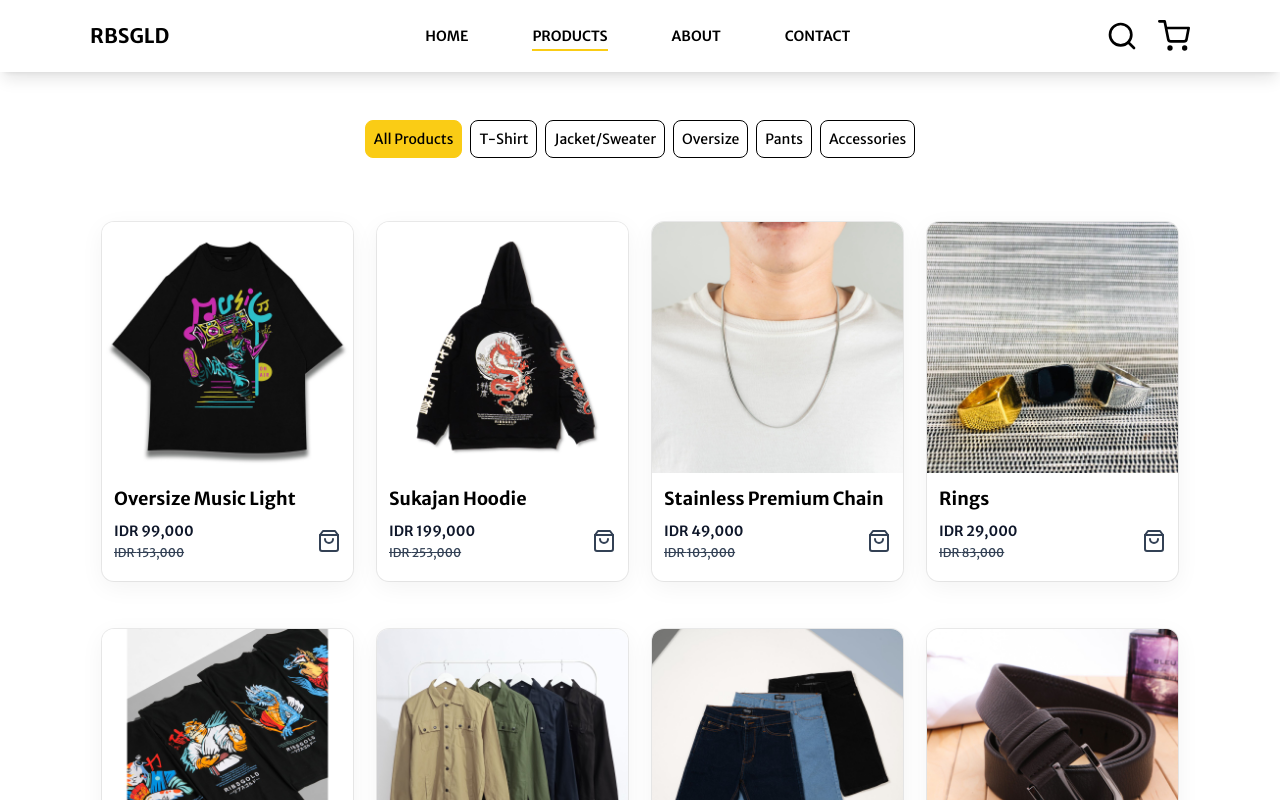
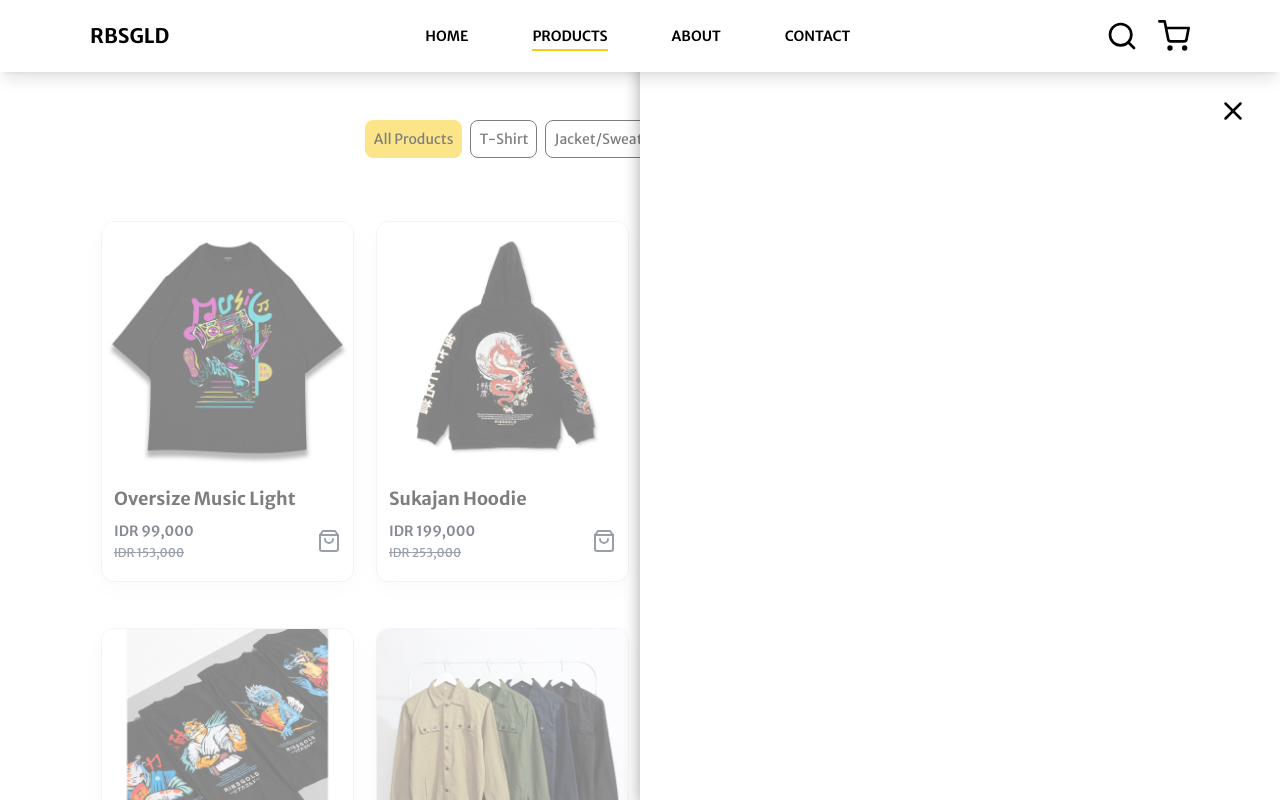
Before and after one commit to rustiandacodes/ribsgold-ecommerce, a React (Create React App) app: page /products in a window 1280 px wide. Both pictures are taken after a click on the element 1174 px from the left and 36 px from the top of the page. Shown: the top 800 px of the page. Built offline with nearby package versions, Linux system fonts and the light colour scheme.

Commit message:
make conditions when add to chart icon has clicked

```diff
--- a/src/App.js
+++ b/src/App.js
@@ -1,15 +1,30 @@
 import Router from './router/Router'
 import Navbar from './components/Navbar'
 import Footer from './components/Footer'
+import AddToChart from './components/AddToChart'
 
-function App() {
+import { connect } from 'react-redux'
+
+const App = (props) => {
+  console.log(props.showAddToChart)
   return (
-    <div>
+    <div className="relative">
       <Navbar />
-      <Router />
-      <Footer />
+      <AddToChart />
+      <div
+        className={`${props.showAddToChart === true ? 'opacity-[50%]' : ''}`}
+      >
+        <Router />
+        <Footer />
+      </div>
     </div>
   )
 }
 
-export default App
+const mapStateToProps = (state) => {
+  return {
+    showAddToChart: state.showAddToChart,
+  }
+}
+
+export default connect(mapStateToProps)(App)
--- /dev/null
+++ b/src/components/AddToChart.jsx
@@ -0,0 +1,50 @@
+import { connect } from 'react-redux'
+import ActionType from '../redux/globalActionType'
+import { X } from 'react-feather'
+
+const AddToChart = (props) => {
+  return (
+    <div
+      className={`${
+        props.showAddToChart === false ? 'hidden' : 'block'
+      } md:px-8 pb-8 z-40 pt-24 right-0 bottom-0 top-0 w-full md:w-1/2 h-screen fixed addtochart-shadow bg-white`}
+    >
+      <div className="flex justify-end px-8 md:px-0 mb-5">
+        <X
+          size={30}
+          className="cursor-pointer"
+          onClick={() => {
+            props.handleShowAddToChart(false)
+          }}
+        />
+      </div>
+      <div className="h-screen p-2 pb-24 px-5 overflow-scroll">
+        {props.addToChartProducts.map((item) => {
+          return (
+            <div className="flex gap-3 p-5 h-48 mb-3 bg-white card-shadow rounded-lg">
+              <img src={item.image[0]} alt={item.name} />
+              <p className="w-1/2">{item.name}</p>
+            </div>
+          )
+        })}
+      </div>
+    </div>
+  )
+}
+
+const mapStateToProps = (state) => {
+  return {
+    addToChartProducts: state.addToChartProducts,
+    showAddToChart: state.showAddToChart,
+  }
+}
+const mapDispatchToProps = (dispatch) => {
+  return {
+    handleAddToChart: (item) =>
+      dispatch({ type: ActionType.ADD_TO_CHART, results: item }),
+    handleShowAddToChart: (value) =>
+      dispatch({ type: ActionType.SHOW_ADD_TO_CHART, results: value }),
+  }
+}
+
+export default connect(mapStateToProps, mapDispatchToProps)(AddToChart)
--- a/src/components/Navbar.jsx
+++ b/src/components/Navbar.jsx
@@ -12,15 +12,16 @@ import { useState } from 'react'
 const Navbar = (props) => {
   const [hamburger, setHamburger] = useState(true)
 
-  console.log(props.addToChartProducts.length)
+  const handleHamburger = () => {
+    hamburger === true ? setHamburger(false) : setHamburger(true)
+  }
 
-  const handleHamburger = () => {
-    if (hamburger === true) {
-      setHamburger(false)
-    } else {
-      setHamburger(true)
-    }
+  const handleAddTochartButton = () => {
+    props.showAddToChart === false
+      ? props.handleShowAddToChart(true)
+      : props.handleShowAddToChart(false)
   }
+
   return (
     <nav className="shadow-lg px-8 fixed w-full bg-white z-[99]">
       <div className="container mx-auto flex justify-between items-center py-5">
@@ -28,7 +29,7 @@ const Navbar = (props) => {
         <div
           className={`${
             hamburger === false ? 'absolute h-screen' : ''
-          } top-0 right-0 left-0 w-full md:h-fit z-50 bg-teal-300`}
+          } top-0 right-0 left-0 w-full md:h-fit z-50`}
         >
           <ul
             className={`${
@@ -74,7 +75,12 @@ const Navbar = (props) => {
           <div className="cursor-pointer">
             <Search size={32} />
           </div>
-          <div className="relative cursor-pointer">
+          <div
+            className="relative cursor-pointer"
+            onClick={() => {
+              handleAddTochartButton()
+            }}
+          >
             <span
               className={`${
                 props.addToChartProducts.length === 0 ? 'hidden' : ''
@@ -103,12 +109,13 @@ const Navbar = (props) => {
 const mapStateToProps = (state) => {
   return {
     addToChartProducts: state.addToChartProducts,
+    showAddToChart: state.showAddToChart,
   }
 }
 const mapDispatchToProps = (dispatch) => {
   return {
-    handleSomeAction: (item) =>
-      dispatch({ type: ActionType.ADD_SOME_ACTION, results: item }),
+    handleShowAddToChart: (value) =>
+      dispatch({ type: ActionType.SHOW_ADD_TO_CHART, results: value }),
   }
 }
 
--- a/src/index.css
+++ b/src/index.css
@@ -15,6 +15,10 @@
     rgba(0, 0, 0, 0.08) 0px 0px 0px 1px;
 }
 
+.addtochart-shadow {
+  box-shadow: rgba(0, 0, 0, 0.35) 0px 5px 15px;
+}
+
 .active {
   @apply border-b-2 border-yellow-400;
 }
--- a/src/redux/globalActionType.js
+++ b/src/redux/globalActionType.js
@@ -1,6 +1,7 @@
 const ActionType = {
   ADD_SOME_ACTION: 'ADD_SOME_ACTION',
   ADD_TO_CHART: 'ADD_TO_CHART',
+  SHOW_ADD_TO_CHART: 'SHOW_ADD_TO_CHART',
   CHANGE_SHOW_PRODUCT: 'CHANGE_SHOW_PRODUCT',
 }
 export default ActionType
--- a/src/redux/index.js
+++ b/src/redux/index.js
@@ -3,6 +3,7 @@ import ActionType from './globalActionType'
 const globalState = {
   showProducts: [],
   addToChartProducts: [],
+  showAddToChart: false,
 }
 
 const rootReducer = (state = globalState, action) => {
@@ -17,6 +18,11 @@ const rootReducer = (state = globalState, action) => {
         ...state,
         addToChartProducts: state.addToChartProducts.concat(action.results),
       }
+    case ActionType.SHOW_ADD_TO_CHART:
+      return {
+        ...state,
+        showAddToChart: action.results,
+      }
     default:
       return state
   }
```
